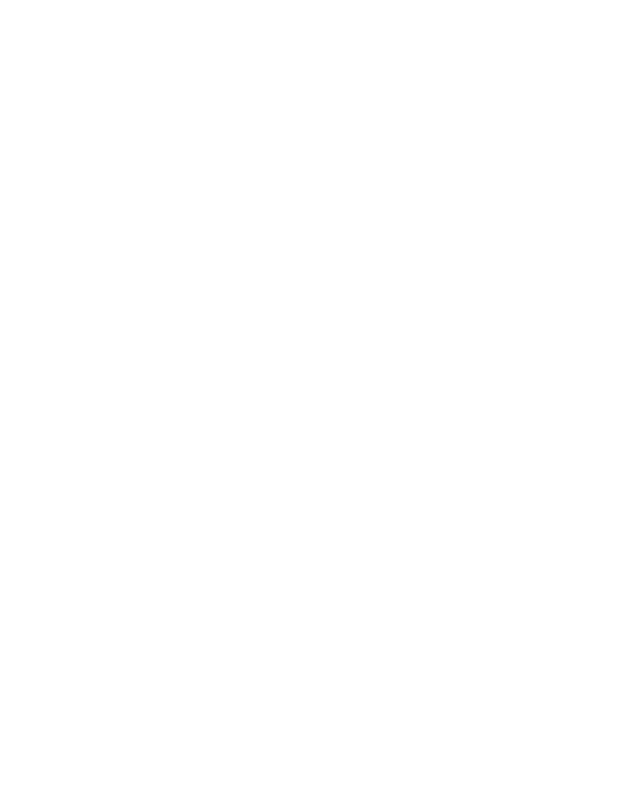
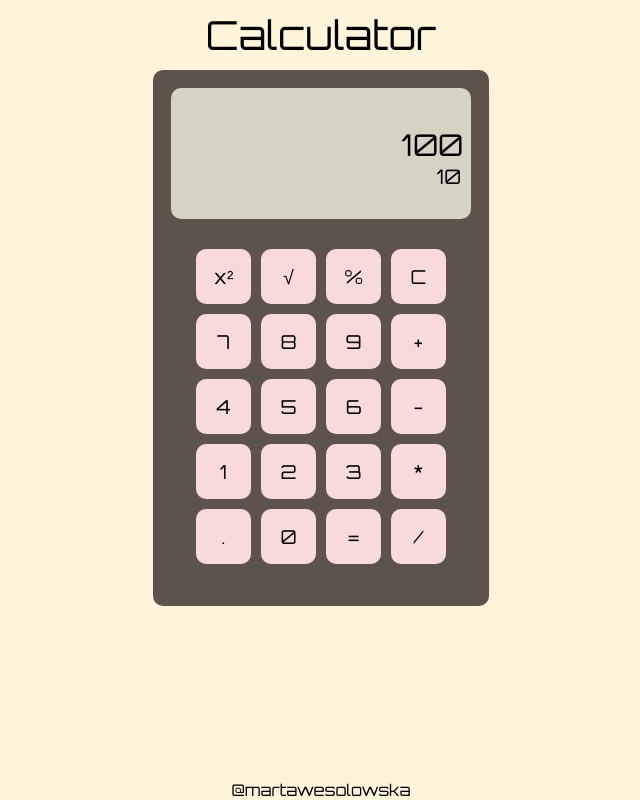
Before and after one commit to paltoalko/calculator, a plain HTML site: page index.html in a window 1280 px wide. Shown: the whole page, without its empty margins (319-959 px from the left). Drawn offline with Linux system fonts and the light colour scheme.

Commit message:
fixed styling

```diff
--- a/index.html
+++ b/index.html
@@ -4,9 +4,49 @@
     <meta charset="UTF-8">
     <meta http-equiv="X-UA-Compatible" content="IE=edge">
     <meta name="viewport" content="width=device-width, initial-scale=1.0">
-    <title>Document</title>
+    <title>Calculator</title>
+    <link rel="stylesheet" href="style.css">
 </head>
 <body>
+    <div class="main">
+        <h2 class="header">Calculator</h2>
 
+     <div class="calculator">
+            <div class="resulttab">
+                <div class="result">
+                    <p id="result">100</p>
+                    <input type="number" id="current" value="10">
+                </div>
+            </div>
+        <div class="operationstab">
+            <div class="buttons">
+                <button id="sqr">x&#178;</button>
+                <button id="sqrroot">&#8730;</button>
+                <button id="percentage">%</button>
+                <button id="delete">C</button>
+                <button id="seven">7</button>
+                <button id="eight">8</button>
+                <button id="nine">9</button>
+                <button id="add">+</button>
+                <button id="four">4</button>
+                <button id="five">5</button>
+                <button id="six">6</button>
+                <button id="substract">-</button>
+                <button id="one">1</button>
+                <button id="two">2</button>
+                <button id="three">3</button>
+                <button id="multiply">*</button>
+                <button id="dot">.</button>
+                <button id="zero">0</button>
+                <button id="equals">=</button>
+                <button id="divide">/</button>
+            </div>
+         </div>
+
+     </div>
+        <div class="tag">
+            <a href="https://github.com/paltoalko" target="_blank">@martawesolowska</a>
+        </div>
+    </div>
 </body>
 </html>
--- /dev/null
+++ b/style.css
@@ -0,0 +1,118 @@
+@import url('https://fonts.googleapis.com/css2?family=Orbitron:wght@400;700&display=swap');
+
+* {
+    font-family: 'Orbitron', sans-serif;
+}
+
+body {
+    background-color: #FFF5DA;
+    max-height: 100vh;
+    margin: 0;
+}
+h2.header {
+    font-size: 40px;
+    font-weight: 300;
+    margin: 10px;
+}
+
+.main {
+    display: flex;
+    flex-direction: column;
+    justify-content: center;
+    align-items: center;
+}
+
+.calculator {
+    border: solid 3px #5D534A;
+    border-radius: 10px;
+    width: 300px;
+    height: 500px;
+    padding: 15px;
+    background-color: #5D534A;
+    box-shadow:5px 5px 10px -14px #5D534A;
+
+}
+
+.resulttab {
+    border: solid 3px #D6D2C4;
+    border-radius: 10px;
+    height: 25%;
+    background-color: #D6D2C4;
+    text-align: right;
+}
+
+.result {
+    margin:5px;
+    padding-top: 30px;
+    padding-bottom: 30px;
+}
+
+#result {
+    font-size: 30px;
+    margin: 0;
+}
+
+#current {
+    font-size: 20px;
+    margin: 0;
+}
+
+input[type=number]{
+    font-size: 20px;
+    margin: 0;
+    text-align: right;
+    background-color: transparent;
+    border: none;
+}
+input[type=number]:focus {
+    outline: none;
+}
+
+
+input[type=number]::-webkit-inner-spin-button {
+    -webkit-appearance: none;
+  }
+
+
+
+.operationstab {
+    display: flex;
+    justify-content: center;
+    align-items: center;
+    height: 75%;
+}
+
+.buttons {
+    display: grid;
+
+     grid-template-columns: 1fr 1fr 1fr 1fr;
+     grid-template-rows: 1fr;
+     grid-gap: 10px;
+
+}
+
+.buttons button {
+    font-size: 1.5vw;
+    text-align: center;
+    width: 55px;
+    height: 55px;
+    border: #F7DAD9 5px solid;
+    border-radius: 10px;
+    background-color: #F7DAD9;
+
+}
+
+.buttons button:hover {
+    background-color: #fbcccb;
+    border: #fbcccb 5px solid;
+}
+
+.tag {
+    position: absolute;
+    bottom: 0;
+}
+
+.tag a {
+    text-decoration: none;
+    color: black;
+}
```
